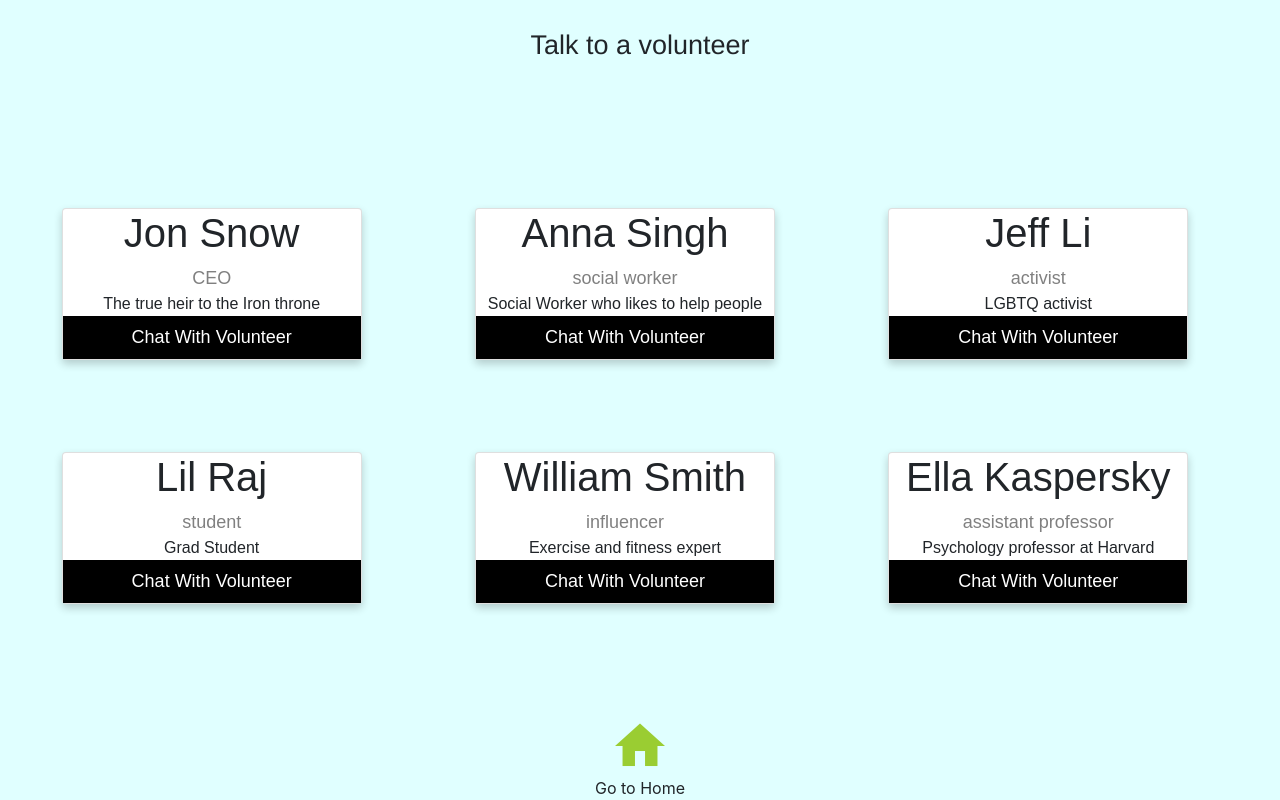
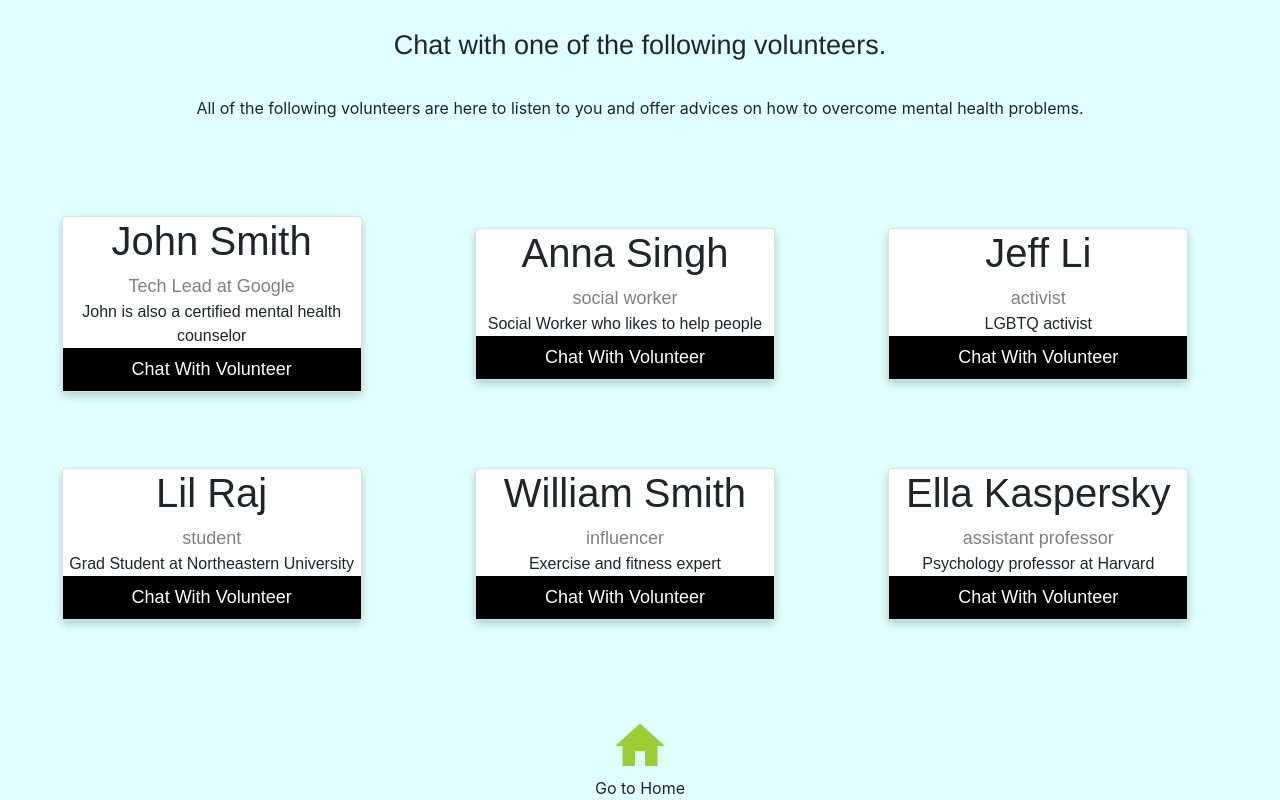
Before and after one commit to navyasaiporanki/MoodLifters, a React (Create React App) app: page /volunteer in a window 1280 px wide. Built offline with nearby package versions, Linux system fonts and the light colour scheme; the HTML template or start-up script is replaced by a standard one.

Commit message:
Changing Metaphor in Home Screen

```diff
--- a/src/Home.css
+++ b/src/Home.css
@@ -60,7 +60,7 @@
 
 .doctorIcon {
   font-size: 48px;
-  color: cornflowerblue;
+  color: green;
 }
 
 
--- a/src/Home.js
+++ b/src/Home.js
@@ -44,7 +44,7 @@ function Home() {
               sentiment_satisfied_alt
             </div>
             <i
-              className="fas fa-user-md doctorIcon"
+              className="fas fa-hands-helping doctorIcon"
               onClick={() => history.push("/volunteer")}
             ></i>
           </div>
--- a/src/Volunteers.js
+++ b/src/Volunteers.js
@@ -7,17 +7,18 @@ import ContactCard from './ContactCard';
   const history = useHistory();
   return (
     <div className="volResBody">
-      <div className="titleVolunteer">Talk to a volunteer</div>
+      <div className="titleVolunteer">Chat with one of the following volunteers.</div><div> All of the following volunteers are here to listen to you and
+      offer advices on how to overcome mental health problems.</div>
       <div className="resources">
         <div className="row">
           <div className="rowInside">
-            <ContactCard name="Jon Snow" title="CEO" info="The true heir to the Iron throne"></ContactCard>
+            <ContactCard name="John Smith" title="Tech Lead at Google" info="John is also a certified mental health counselor"></ContactCard>
             <ContactCard name="Anna Singh" title="social worker" info="Social Worker who likes to help people"></ContactCard>
             <ContactCard name="Jeff Li" title="activist" info="LGBTQ activist"></ContactCard>
 
           </div>
           <div className="rowInside">
-            <ContactCard name="Lil Raj" title="student" info="Grad Student"></ContactCard>
+            <ContactCard name="Lil Raj" title="student" info="Grad Student at Northeastern University"></ContactCard>
             <ContactCard name="William Smith" title="influencer" info="Exercise and fitness expert"></ContactCard>
             <ContactCard name="Ella Kaspersky" title="assistant professor" info="Psychology professor at Harvard"></ContactCard>
           </div>
```
